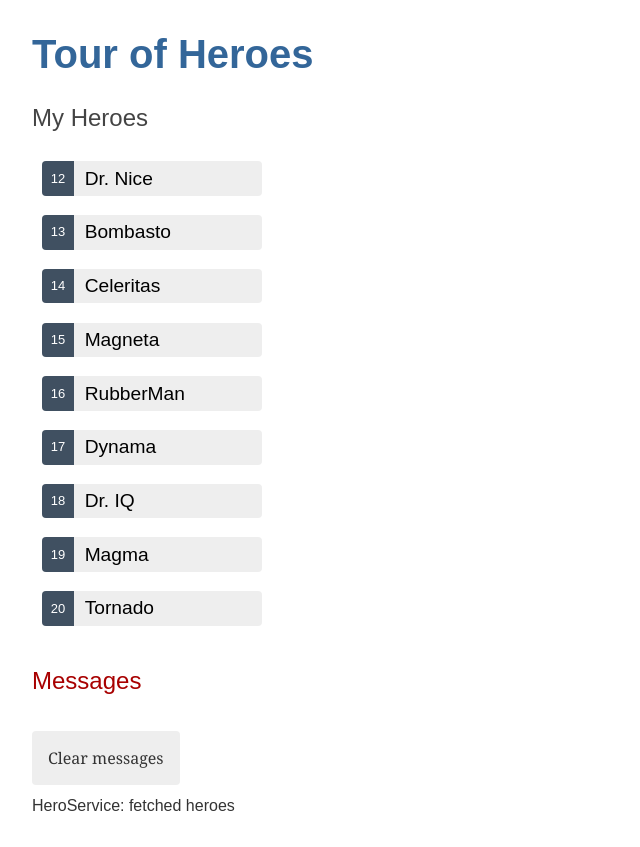
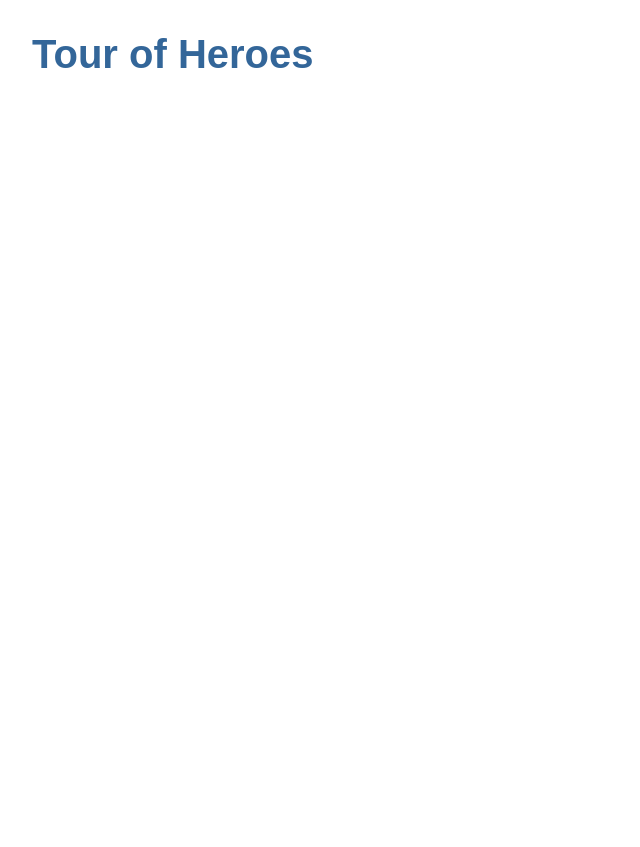
Before and after one commit to XiaoyangJin/Angular_Hero_Application, an Angular app in the folder angular-tour-of-heros/: page / in a window 1280 px wide. Shown: the whole page, without its empty margins (0-640 px from the left). After the commit the page ends 800 px from the top, so only its background shows below. Built offline with nearby package versions, Linux system fonts and the light colour scheme.

Commit message:
move hero list to new url

```diff
--- a/angular-tour-of-heros/src/app/app.component.html
+++ b/angular-tour-of-heros/src/app/app.component.html
@@ -1,3 +1,3 @@
 <h1>{{title}}</h1>
-<app-heros></app-heros>
+<router-outlet></router-outlet>
 <app-messages></app-messages>
```
